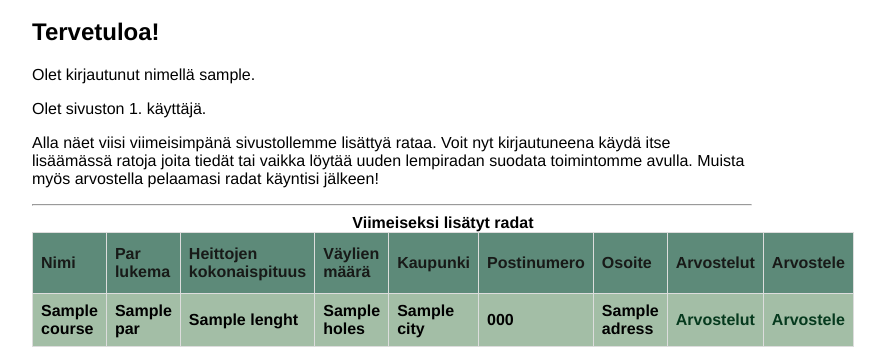
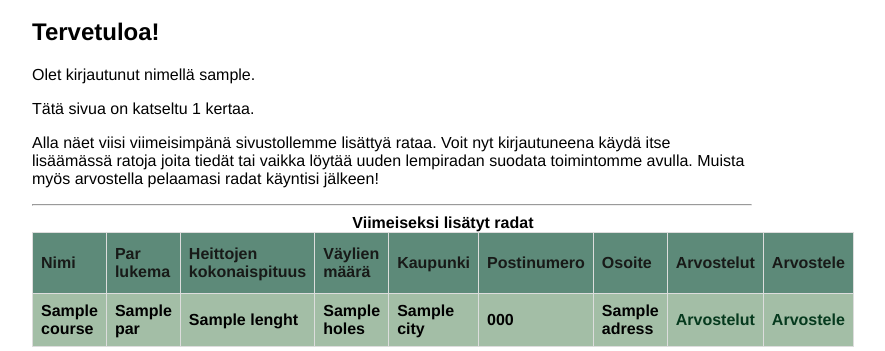
Before and after one commit to Tiiawss/CyberSecurity-, a Flask app: template templates/index.html in a window 1280 px wide. Shown: the part 240-591 px from the top of the page, without its empty margins (248-1133 px from the left). Run offline with Flask 3, Linux system fonts and the light colour scheme; the visitor is signed in with stand-in values (Sample User, id 1); the template is opened without the code that fills it: most values are stand-ins (such as "Sample title", 1, 10 or a date in 2020); parts of the project's set-up code (start-up, migrations or seed data) failed here and were passed over.

Commit message:
made the text about visiting amounts clearel

```diff
--- a/templates/index.html
+++ b/templates/index.html
@@ -4,7 +4,7 @@
 {% if session.user_id %}
 <h2>Tervetuloa!</h2>
 <p>Olet kirjautunut nimellä {{ session.user_name }}.</p>
-<p>Olet sivuston {{ counter }}. käyttäjä.</p>
+<p>Tätä sivua on katseltu {{ counter }} kertaa.</p>
 <p>Alla näet viisi viimeisimpänä sivustollemme lisättyä rataa. Voit nyt kirjautuneena käydä itse lisäämässä ratoja joita tiedät tai vaikka löytää uuden lempiradan suodata toimintomme avulla. Muista myös arvostella pelaamasi radat käyntisi jälkeen!</p>
 <hr>
 <table>
```
